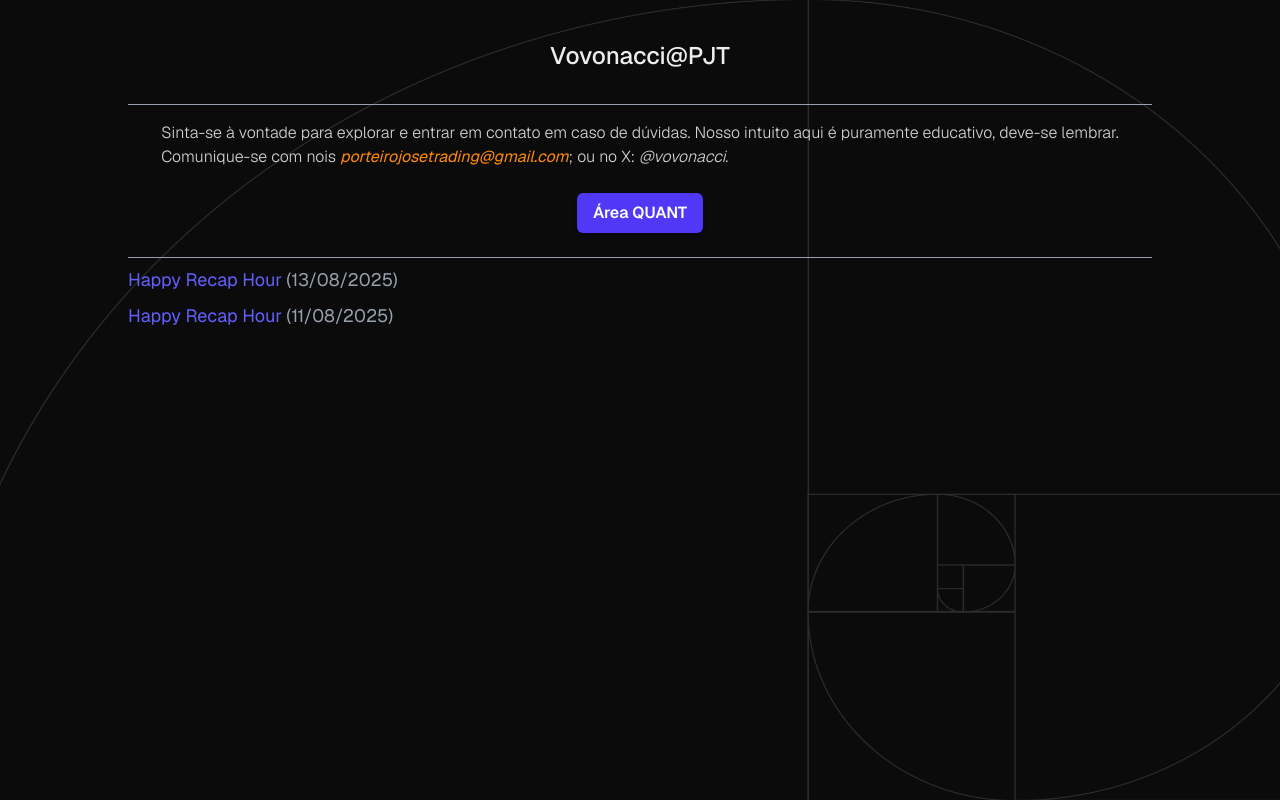
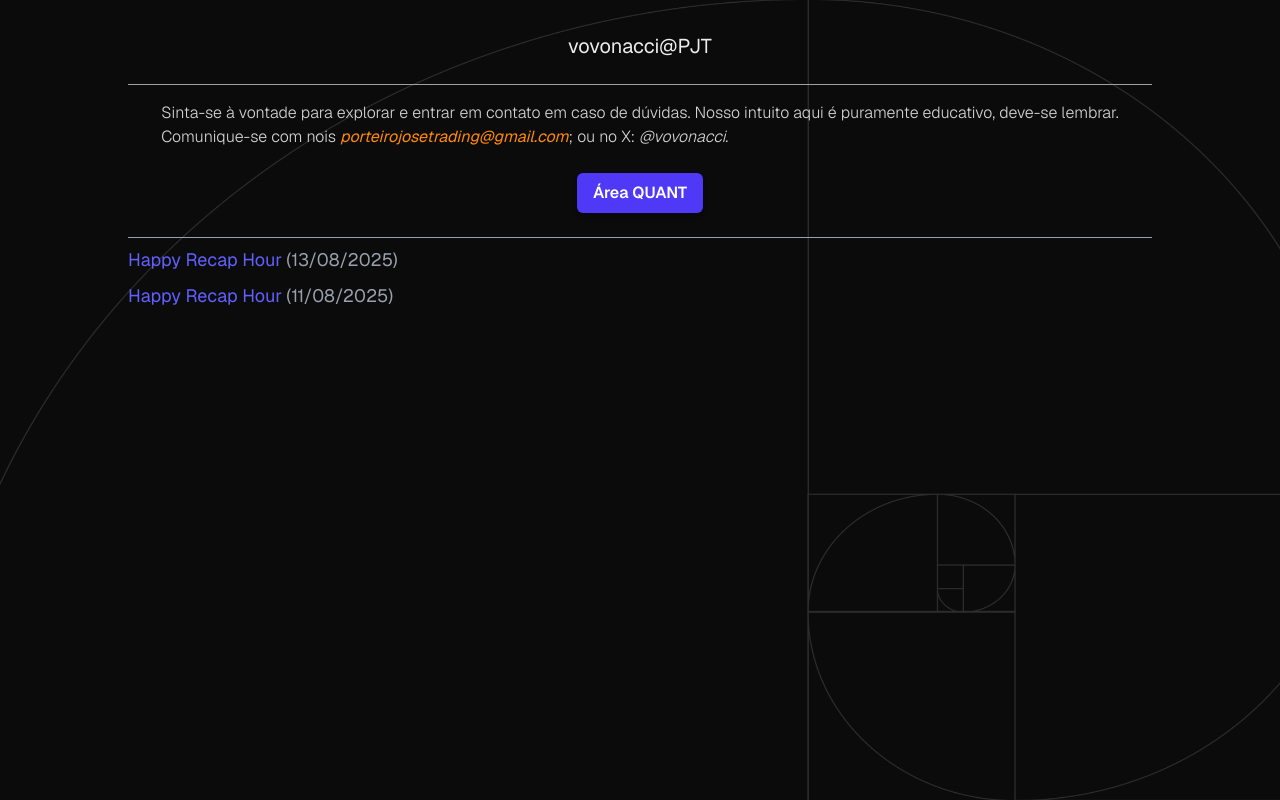
Before and after one commit to pxpc2/vovonacci, a Next.js app: page / in a window 1280 px wide. Built offline with nearby package versions, Linux system fonts and the light colour scheme.

Commit message:
a few more visual tweaks

```diff
--- a/app/page.tsx
+++ b/app/page.tsx
@@ -16,9 +16,9 @@ export default function Home() {
     <div className="relative h-screen">
       <div className="absolute inset-0 bg-[url('/wp.png')] bg-cover bg-center bg-no-repeat opacity-15 z-0"></div>
       <div className="relative z-10 font-sans flex flex-col gap-4 mx-12 sm:mx-32 h-full">
-        <div className="flex font-medium items-center justify-center pt-10 pb-8 border-b border-gray-400">
+        <div className="flex  items-center justify-center pt-8 pb-6 border-b border-gray-400">
           <Link href="/" className="hover:underline">
-            <h1 className="text-2xl">Vovonacci@PJT</h1>
+            <h1 className="text-xl">vovonacci@PJT</h1>
           </Link>
         </div>
         <div className="flex items-center  text-neutral-300 justify-center font-light">
--- a/app/quant/page.tsx
+++ b/app/quant/page.tsx
@@ -195,15 +195,15 @@ export default function Page() {
     <div className="relative min-h-screen">
       <div className="absolute inset-0 bg-[url('/wp.png')] bg-cover bg-center bg-no-repeat opacity-15 z-0"></div>
 
-      <div className="relative z-10 font-sans flex flex-col gap-4 mx-12 sm:mx-32 h-full">
-        <div className="flex font-medium items-center justify-center pt-10 pb-8 border-b border-gray-400">
+      <div className="relative z-10 font-sans flex flex-col gap-4 mx-12 sm:mx-32 h-full items-center">
+        <div className="sm:max-w-[1920px]">
+          <div className="flex items-center justify-center pt-8 pb-6 border-b border-gray-400">
             <Link href="/" className="hover:underline">
-            <h1 className="text-2xl">Vovonacci@PJT</h1>
+              <h1 className="text-xl">vovonacci@PJT</h1>
             </Link>
           </div>
-
           {/* Meta topo */}
-        <div className="px-4 sm:px-10 text-xs text-neutral-400">
+          <div className="pt-4 pb-2 text-xs text-neutral-400">
             <div className="flex flex-wrap sm:flex-nowrap items-center gap-2 sm:gap-3">
               <span className="rounded-md border border-orange-800/80 text-orange-400 px-2 py-0.5 whitespace-nowrap shrink-0">
                 {`$SPX - spot @ ${data.spot}`}
@@ -260,7 +260,9 @@ export default function Page() {
                 </li>
                 <li className="flex items-center justify-between py-1.5">
                   <span className="text-indigo-400">HVL 0DTE</span>
-                <span className="tabular-nums">{lv?.zeroDTE?.hvl ?? "—"}</span>
+                  <span className="tabular-nums">
+                    {lv?.zeroDTE?.hvl ?? "—"}
+                  </span>
                 </li>
               </ul>
             </div>
@@ -476,7 +478,9 @@ export default function Page() {
                       }`}
                     >
                       {fmtBig(r.net)}{" "}
-                    <span className="text-xs text-neutral-400">({r.dom})</span>
+                      <span className="text-xs text-neutral-400">
+                        ({r.dom})
+                      </span>
                     </span>
                   </li>
                 ))}
@@ -499,7 +503,9 @@ export default function Page() {
                         </span>
                         <span
                           className={`text-xs ${
-                          r.dom === "CALL" ? "text-emerald-400" : "text-red-400"
+                            r.dom === "CALL"
+                              ? "text-emerald-400"
+                              : "text-red-400"
                           }`}
                         >
                           ({r.dom})
@@ -518,5 +524,6 @@ export default function Page() {
           </div>
         </div>
       </div>
+    </div>
   );
 }
```
Lines whose indentation alone changed are shown as unchanged.
